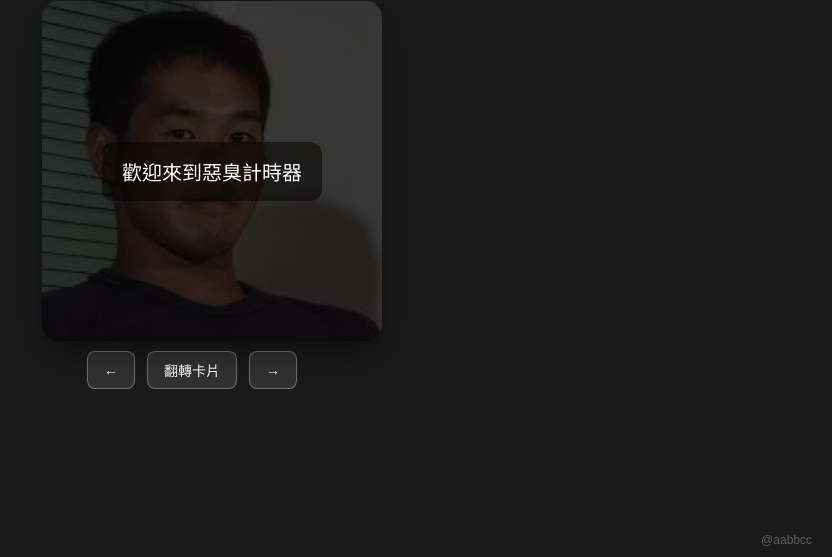
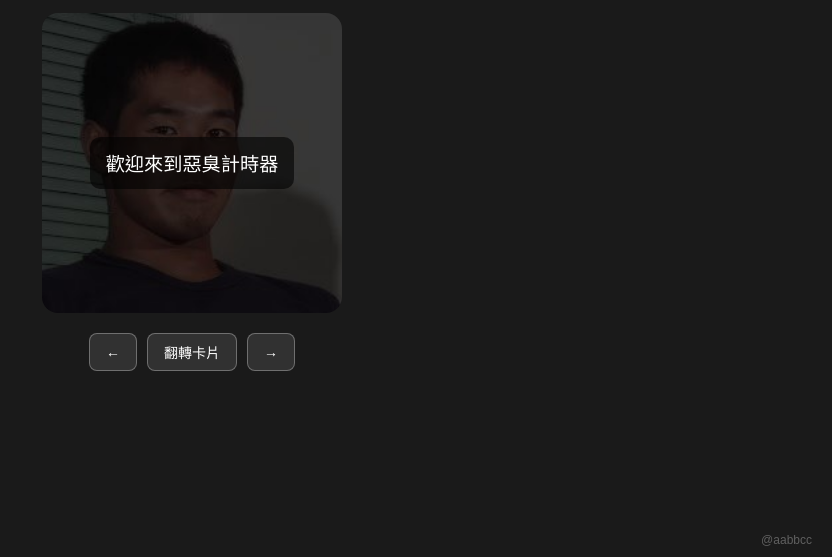
Before and after one commit to ChenKaiLiuG/114514, a plain HTML site: page index.html in a window 1280 px wide. Shown: the part 243-800 px from the top of the page, without its empty margins (448-1280 px from the left). Drawn offline with Linux system fonts and the light colour scheme.

Commit message:
Update index.html

```diff
--- a/index.html
+++ b/index.html
@@ -3,14 +3,109 @@
 <head>
   <meta charset="UTF-8" />
   <meta name="viewport" content="width=device-width, initial-scale=1.0" />
-  <meta name="description" content="惡臭計時器首頁，翻轉查看介紹並進入倒數頁面。" />
-  <meta name="theme-color" content="#1a1a1a" />
   <title>惡臭計時器</title>
-  <link rel="stylesheet" href="style/index_style.css" />
+  <style>
+    * {
+      box-sizing: border-box;
+      margin: 0;
+      padding: 0;
+    }
+
+    body {
+      background-color: #1a1a1a;
+      color: white;
+      font-family: sans-serif;
+      display: flex;
+      flex-direction: column;
+      align-items: center;
+      justify-content: center;
+      min-height: 100vh;
+    }
+
+    .page-title {
+      font-size: 2rem;
+      margin-bottom: 1.5rem;
+    }
+
+    .flip-container {
+      width: 300px;
+      height: 300px;
+      perspective: 1000px;
+    }
+
+    .flipper {
+      width: 100%;
+      height: 100%;
+      position: relative;
+      transition: transform 0.8s;
+      transform-style: preserve-3d;
+    }
+
+    .flipped .flipper {
+      transform: rotateY(180deg);
+    }
+
+    .card-face {
+      position: absolute;
+      width: 100%;
+      height: 100%;
+      backface-visibility: hidden;
+      display: flex;
+      justify-content: center;
+      align-items: center;
+      border-radius: 16px;
+      overflow: hidden;
+    }
+
+    .front {
+      background: url('yjsp.jpg') center/cover no-repeat;
+    }
+
+    .back {
+      background-color: #333;
+      transform: rotateY(180deg);
+      padding: 20px;
+      flex-direction: column;
+      text-align: center;
+    }
+
+    .overlay-text {
+      background: rgba(0,0,0,0.6);
+      padding: 12px 16px;
+      border-radius: 10px;
+      font-size: 1.2rem;
+    }
+
+    .controls {
+      margin-top: 20px;
+      display: flex;
+      gap: 10px;
+    }
+
+    .controls button {
+      background: rgba(255, 255, 255, 0.1);
+      color: white;
+      border: 1px solid rgba(255,255,255,0.3);
+      padding: 8px 16px;
+      border-radius: 8px;
+      cursor: pointer;
+      font-size: 14px;
+    }
+
+    .controls button:hover {
+      background: rgba(255,255,255,0.2);
+    }
+
+    .watermark {
+      position: fixed;
+      bottom: 10px;
+      right: 20px;
+      font-size: 12px;
+      opacity: 0.3;
+    }
+  </style>
 </head>
-
 <body>
-  <div class="page-wrapper">
   <h1 class="page-title">惡臭計時器</h1>
 
   <div class="flip-container" id="flip-card">
@@ -31,14 +126,12 @@
     <button onclick="toggleFlip()">翻轉卡片</button>
     <button onclick="location.href='114514.html'">→</button>
   </div>
-  </div>
 
   <div class="watermark">@aabbcc</div>
 
   <script>
     function toggleFlip() {
-      const card = document.getElementById("flip-card");
-      card.classList.toggle("flipped");
+      document.getElementById('flip-card').classList.toggle('flipped');
     }
   </script>
 </body>
```
Lines whose indentation alone changed are shown as unchanged.
